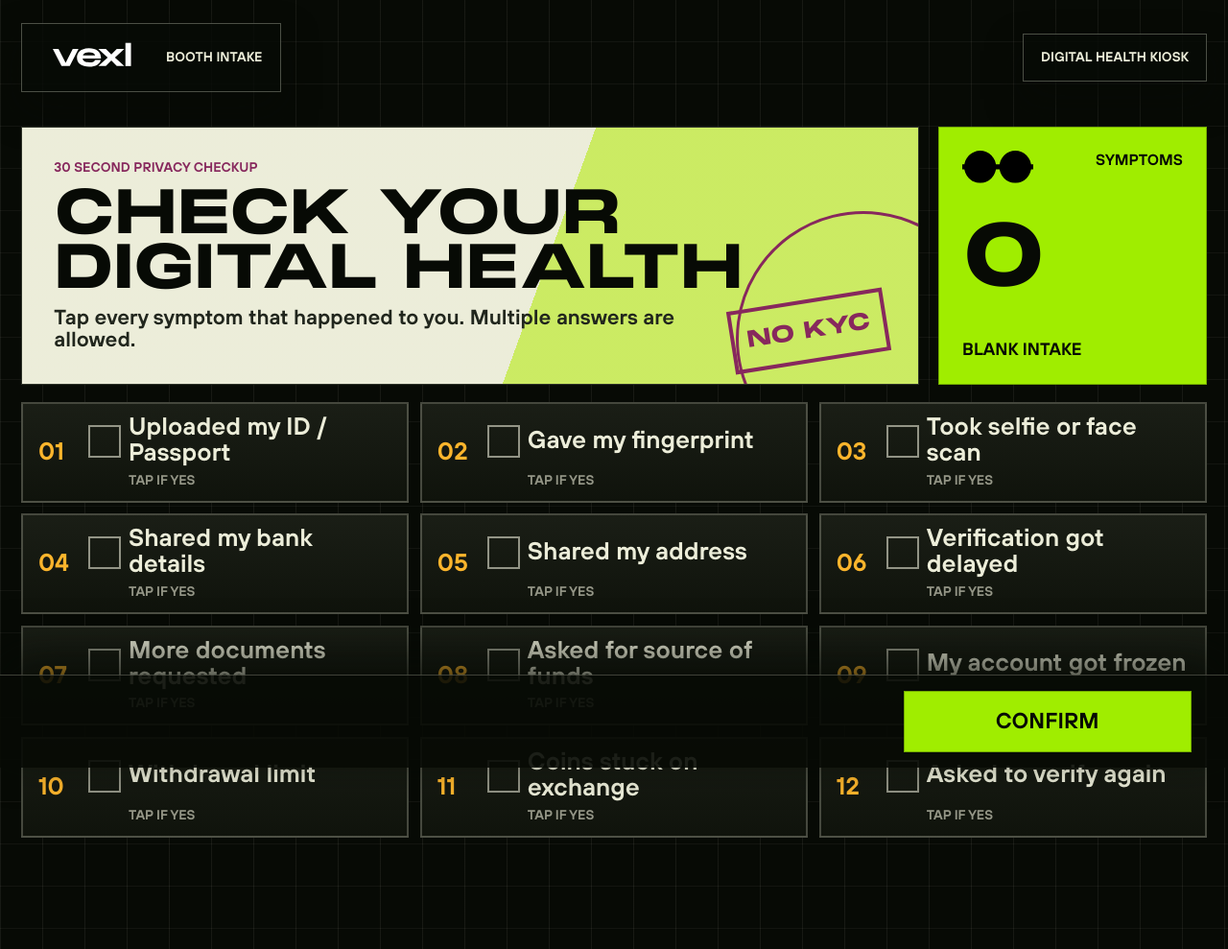
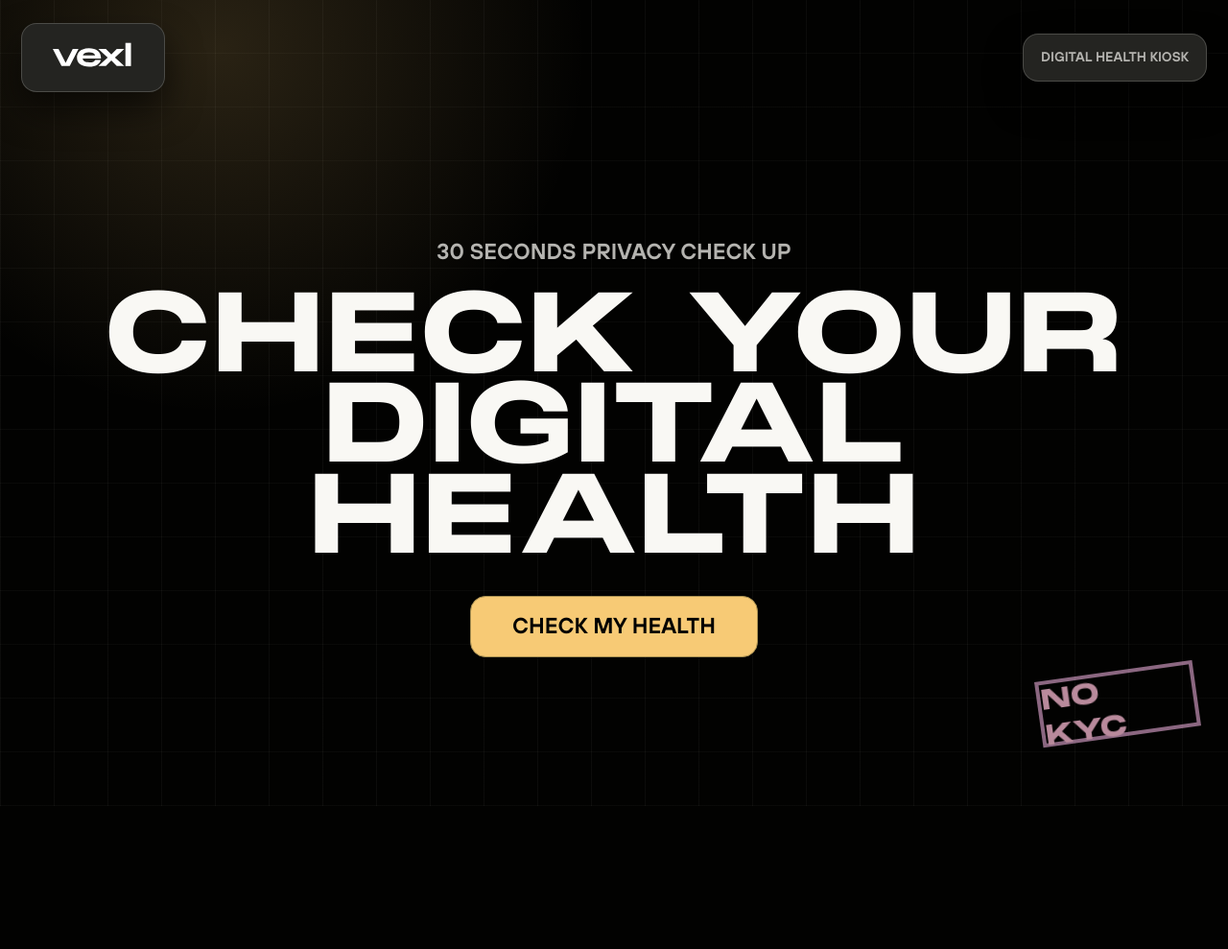
Before and after one commit to vexl-it/privacy-prescription-plan, a website built with Vite: page index.html in a window 1280 px wide. Shown: the whole page at 96% size. After the commit the page ends 840 px from the top, so only its background shows below. Built offline with nearby package versions, Linux system fonts and the light colour scheme.

Commit message:
Update kiosk screen flow

```diff
--- a/public/config/questions.json
+++ b/public/config/questions.json
@@ -1,5 +1,5 @@
 {
-  "eyebrow": "30 second privacy checkup",
+  "eyebrow": "30 seconds privacy check up",
   "title": "Check your Digital Health",
   "subtitle": "Tap every symptom that happened to you. Multiple answers are allowed.",
   "confirmLabel": "Confirm",
--- a/src/main.js
+++ b/src/main.js
@@ -49,7 +49,7 @@ function getSelectedQuestions() {
 }
 
 function goTo(screen) {
-  window.location.hash = screen === 'results' ? '#results' : '#intake';
+  window.location.hash = screen === 'results' ? '#results' : screen === 'intake' ? '#intake' : '';
   state.adviceVisible = false;
   render();
   requestAnimationFrame(() => window.scrollTo({ top: 0, left: 0, behavior: 'instant' }));
@@ -60,13 +60,32 @@ function renderHeader() {
     <header class="topbar">
       <div class="brand-lockup">
         <img class="logo" src="/assets/logos/vexl-logo-white.svg" alt="Vexl" />
-        <span>Booth intake</span>
       </div>
       <div class="clinic-pill" aria-label="Clinic name">
         ${state.config.diagnosticConfig.clinicName}
       </div>
     </header>
   `;
+}
+
+function renderStart() {
+  const { questionConfig } = state.config;
+
+  app.innerHTML = `
+    <main class="shell start-shell">
+      ${renderHeader()}
+      <section class="start-screen">
+        <div class="start-copy">
+          <p class="eyebrow">${questionConfig.eyebrow}</p>
+          <h1>Check your Digital Health</h1>
+          <button class="primary-button start-button" data-action="start">Check my health</button>
+        </div>
+        <div class="no-kyc-stamp" aria-hidden="true">NO KYC</div>
+      </section>
+    </main>
+  `;
+
+  app.querySelector('[data-action="start"]').addEventListener('click', () => goTo('intake'));
 }
 
 function renderIntake() {
@@ -78,9 +97,7 @@ function renderIntake() {
       ${renderHeader()}
       <section class="hero-grid">
         <div class="intro">
-          <p class="eyebrow">${questionConfig.eyebrow}</p>
-          <div class="screen-title">${questionConfig.title}</div>
-          <p class="subtitle">${questionConfig.subtitle}</p>
+          <h1 class="screen-title">Tap every symptom <span>Multiple answers are allowed.</span></h1>
         </div>
         <aside class="status-card">
           <div class="status-card-top">
@@ -162,10 +179,11 @@ function renderResults() {
           ${
             state.adviceVisible
               ? `
-                <h2>${diagnosticConfig.activationText}</h2>
+                <h2>Scan Vexl</h2>
+                <p class="activation-copy">${diagnosticConfig.activationText}</p>
                 <div class="qr-block">
                   <img src="/assets/images/vexl-download-qr.webp" alt="Vexl download QR code" />
-                  <span>Scan Vexl</span>
+                  <span>Download app</span>
                 </div>
               `
               : `
@@ -189,7 +207,7 @@ function renderResults() {
 
   app.querySelector('[data-action="reset"]').addEventListener('click', () => {
     state.selected.clear();
-    goTo('intake');
+    goTo('start');
   });
 
   app.querySelector('[data-action="advice"]')?.addEventListener('click', () => {
@@ -203,8 +221,10 @@ function render() {
 
   if (window.location.hash === '#results') {
     renderResults();
+  } else if (window.location.hash === '#intake') {
+    renderIntake();
   } else {
-    renderIntake();
+    renderStart();
   }
 }
 
--- a/src/styles.css
+++ b/src/styles.css
@@ -39,19 +39,23 @@
 }
 
 :root {
-  --ink: oklch(14% 0.015 130);
-  --ink-soft: oklch(26% 0.018 130);
-  --paper: oklch(94% 0.026 109);
-  --paper-warm: oklch(89% 0.045 88);
-  --paper-quiet: oklch(82% 0.04 100);
-  --acid: oklch(86% 0.25 128);
-  --acid-dark: oklch(38% 0.13 132);
-  --pink: oklch(75% 0.18 350);
-  --pink-dark: oklch(44% 0.14 350);
-  --amber: oklch(82% 0.16 78);
-  --mint: oklch(82% 0.11 160);
-  --line: oklch(31% 0.02 130);
-  --paper-line: oklch(72% 0.045 100);
+  --ink: oklch(8% 0.006 110);
+  --ink-soft: oklch(22% 0.006 110);
+  --panel: oklch(26% 0.006 110);
+  --panel-raised: oklch(32% 0.006 110);
+  --paper: oklch(98% 0.006 96);
+  --paper-card: oklch(93% 0.008 96);
+  --paper-soft: oklch(77% 0.006 96);
+  --paper-quiet: oklch(54% 0.006 96);
+  --acid: oklch(86% 0.115 82);
+  --acid-dark: oklch(37% 0.055 82);
+  --pink: oklch(85% 0.095 338);
+  --pink-dark: oklch(47% 0.055 338);
+  --amber: oklch(86% 0.115 82);
+  --mint: oklch(84% 0.075 151);
+  --mint-dark: oklch(42% 0.04 151);
+  --line: oklch(38% 0.006 110);
+  --paper-line: oklch(45% 0.006 110);
   color: var(--paper);
   background: var(--ink);
   font-family: 'TT Satoshi', system-ui, sans-serif;
@@ -75,10 +79,11 @@ body {
   margin: 0;
   overflow-x: hidden;
   background:
-    linear-gradient(90deg, color-mix(in oklch, var(--paper) 7%, transparent) 1px, transparent 1px),
-    linear-gradient(0deg, color-mix(in oklch, var(--paper) 5%, transparent) 1px, transparent 1px),
+    radial-gradient(circle at 18% 6%, color-mix(in oklch, var(--acid) 16%, transparent), transparent 29%),
+    linear-gradient(90deg, color-mix(in oklch, var(--paper) 4%, transparent) 1px, transparent 1px),
+    linear-gradient(0deg, color-mix(in oklch, var(--paper) 3%, transparent) 1px, transparent 1px),
     var(--ink);
-  background-size: 44px 44px;
+  background-size: auto, 56px 56px, 56px 56px, auto;
 }
 
 body::before {
@@ -86,12 +91,12 @@ body::before {
   inset: 0;
   z-index: -2;
   background:
-    linear-gradient(90deg, color-mix(in oklch, var(--acid) 19%, transparent), transparent 46%),
+    linear-gradient(90deg, color-mix(in oklch, var(--acid) 16%, transparent), transparent 48%),
     image-set(url('/assets/images/web-pattern.webp') 1x);
   background-size: auto, 620px auto;
   background-position: left center, right -110px top -80px;
   background-repeat: no-repeat, repeat;
-  opacity: 0.34;
+  opacity: 0.28;
   content: '';
 }
 
@@ -101,7 +106,7 @@ body::after {
   z-index: -1;
   pointer-events: none;
   background:
-    repeating-linear-gradient(174deg, transparent 0 34px, color-mix(in oklch, var(--pink) 11%, transparent) 34px 35px),
+    repeating-linear-gradient(174deg, transparent 0 34px, color-mix(in oklch, var(--pink) 7%, transparent) 34px 35px),
     linear-gradient(180deg, transparent 0%, color-mix(in oklch, var(--ink) 72%, transparent) 76%);
   content: '';
 }
@@ -118,7 +123,7 @@ button {
 
 button:focus-visible,
 input:focus-visible + .checkmark {
-  outline: 4px solid var(--pink);
+  outline: 4px solid var(--acid);
   outline-offset: 5px;
 }
 
@@ -142,18 +147,17 @@ input:focus-visible + .checkmark {
   display: inline-flex;
   align-items: center;
   min-height: 50px;
-  border: 1px solid color-mix(in oklch, var(--paper) 30%, transparent);
-  background: color-mix(in oklch, var(--ink) 82%, transparent);
+  border: 1px solid color-mix(in oklch, var(--paper) 18%, transparent);
+  border-radius: 16px;
+  background: var(--panel);
   color: var(--paper);
-  box-shadow: 0 18px 36px color-mix(in oklch, var(--ink) 70%, transparent);
+  box-shadow: 0 18px 36px color-mix(in oklch, var(--ink) 56%, transparent);
 }
 
 .brand-lockup {
-  gap: 18px;
-  padding: 8px 18px 8px 14px;
+  padding: 8px 16px 8px 14px;
 }
 
-.brand-lockup span,
 .clinic-pill,
 .eyebrow,
 .panel-label,
@@ -164,7 +168,7 @@ input:focus-visible + .checkmark {
 .score-panel span,
 .qr-block span {
   font-size: 14px;
-  font-weight: 800;
+  font-weight: 600;
   letter-spacing: 0;
   text-transform: uppercase;
 }
@@ -177,12 +181,73 @@ input:focus-visible + .checkmark {
 .clinic-pill {
   justify-content: center;
   padding: 11px 18px;
+  background: var(--panel);
+  color: var(--paper-soft);
   text-align: center;
+}
+
+.start-shell {
+  display: grid;
+  grid-template-rows: auto 1fr;
+  padding-bottom: clamp(24px, 3vw, 44px);
+}
+
+.start-screen {
+  position: relative;
+  display: grid;
+  min-height: calc(100vh - 130px);
+  place-items: center;
+}
+
+.start-copy {
+  display: grid;
+  justify-items: center;
+  gap: clamp(18px, 2.4vw, 30px);
+  text-align: center;
+}
+
+.start-copy .eyebrow {
+  margin: 0;
+  color: var(--paper-soft);
+  font-size: clamp(19px, 1.8vw, 28px);
+}
+
+.start-copy h1 {
+  max-width: 10.5ch;
+  margin: 0;
+  color: var(--paper);
+  font-family: 'PP Monument', Impact, sans-serif;
+  font-size: clamp(74px, 9vw, 132px);
+  font-weight: 700;
+  letter-spacing: 0;
+  line-height: 0.82;
+  text-transform: uppercase;
+}
+
+.start-button {
+  min-width: min(100%, 340px);
+}
+
+.no-kyc-stamp {
+  position: fixed;
+  right: clamp(10px, 2.5vw, 34px);
+  bottom: clamp(22px, 2.5vw, 38px);
+  display: grid;
+  width: clamp(130px, 13vw, 188px);
+  height: clamp(56px, 5.4vw, 76px);
+  place-items: center;
+  border: 4px solid color-mix(in oklch, var(--pink) 78%, transparent);
+  color: color-mix(in oklch, var(--pink) 86%, var(--paper));
+  font-family: 'PP Monument', Impact, sans-serif;
+  font-size: clamp(22px, 2.3vw, 34px);
+  font-weight: 700;
+  opacity: 0.72;
+  transform: rotate(-8deg);
 }
 
 .hero-grid {
   display: grid;
-  grid-template-columns: minmax(0, 1fr) minmax(220px, 280px);
+  grid-template-columns: minmax(0, 1fr) minmax(220px, 270px);
   gap: clamp(12px, 1.6vw, 20px);
   align-items: stretch;
   margin-bottom: clamp(12px, 1.6vw, 18px);
@@ -191,47 +256,18 @@ input:focus-visible + .checkmark {
 .intro {
   position: relative;
   overflow: hidden;
-  min-height: clamp(178px, 20vh, 232px);
+  min-height: clamp(156px, 18vh, 206px);
   padding: clamp(20px, 2.6vw, 34px);
-  border: 1px solid var(--line);
-  background:
-    linear-gradient(110deg, var(--paper) 0%, var(--paper) 58%, color-mix(in oklch, var(--acid) 62%, var(--paper)) 58% 100%);
-  color: var(--ink);
-}
-
-.intro::before {
-  position: absolute;
-  right: -76px;
-  bottom: -86px;
-  width: 260px;
-  height: 260px;
-  border: 3px solid var(--pink-dark);
-  border-radius: 50%;
-  transform: rotate(-14deg);
-  content: '';
-}
-
-.intro::after {
-  position: absolute;
-  right: 32px;
-  bottom: 22px;
-  width: 156px;
-  height: 58px;
-  border: 4px solid var(--pink-dark);
-  color: var(--pink-dark);
-  transform: rotate(-9deg);
-  content: 'NO KYC';
-  display: grid;
-  place-items: center;
-  font-family: 'PP Monument', Impact, sans-serif;
-  font-size: 24px;
-  font-weight: 700;
+  border: 1px solid color-mix(in oklch, var(--paper) 16%, transparent);
+  border-radius: 24px;
+  background: color-mix(in oklch, var(--panel) 82%, transparent);
+  color: var(--paper);
 }
 
 .eyebrow,
 .panel-label {
   margin: 0 0 13px;
-  color: var(--pink-dark);
+  color: var(--acid);
 }
 
 h2,
@@ -253,13 +289,25 @@ h2,
 .screen-title {
   position: relative;
   z-index: 1;
-  max-width: 880px;
-  margin-bottom: 10px;
-  color: var(--ink);
-  font-size: clamp(44px, 5vw, 74px);
+  max-width: 11ch;
+  margin: 0;
+  color: var(--paper);
+  font-size: clamp(54px, 5.7vw, 86px);
   font-weight: 700;
-  line-height: 0.88;
+  line-height: 0.84;
   text-transform: uppercase;
+}
+
+.screen-title span {
+  display: block;
+  max-width: 18ch;
+  margin-top: 12px;
+  color: var(--paper-soft);
+  font-family: 'TT Satoshi', system-ui, sans-serif;
+  font-size: clamp(24px, 2.2vw, 34px);
+  font-weight: 700;
+  line-height: 1;
+  text-transform: none;
 }
 
 .subtitle {
@@ -267,7 +315,7 @@ h2,
   z-index: 1;
   max-width: 690px;
   margin-bottom: 0;
-  color: var(--ink-soft);
+  color: var(--paper-soft);
   font-size: clamp(19px, 1.7vw, 27px);
   font-weight: 600;
   line-height: 1.08;
@@ -277,12 +325,13 @@ h2,
   display: flex;
   flex-direction: column;
   justify-content: space-between;
-  min-height: clamp(178px, 20vh, 232px);
+  min-height: clamp(156px, 18vh, 206px);
   margin: 0;
   padding: 24px;
-  border: 1px solid color-mix(in oklch, var(--ink) 25%, var(--acid));
-  background: var(--acid);
-  color: var(--ink);
+  border: 1px solid color-mix(in oklch, var(--paper) 13%, transparent);
+  border-radius: 24px;
+  background: color-mix(in oklch, var(--paper) 12%, var(--panel));
+  color: var(--paper);
 }
 
 .status-card-top {
@@ -299,7 +348,7 @@ h2,
 .status-card p,
 .status-card small {
   margin: 0;
-  font-weight: 800;
+  font-weight: 700;
   text-transform: uppercase;
 }
 
@@ -332,10 +381,10 @@ h2,
   align-items: center;
   min-height: clamp(78px, 8.7vh, 94px);
   padding: 12px 16px;
-  border: 2px solid color-mix(in oklch, var(--paper) 24%, transparent);
-  background:
-    linear-gradient(180deg, color-mix(in oklch, var(--paper) 11%, var(--ink)), color-mix(in oklch, var(--paper) 5%, var(--ink)));
-  color: var(--paper);
+  border: 2px solid color-mix(in oklch, var(--ink) 8%, var(--paper-card));
+  border-radius: 18px;
+  background: var(--paper-card);
+  color: var(--ink);
   transition: transform 180ms cubic-bezier(0.22, 1, 0.36, 1), border-color 180ms cubic-bezier(0.22, 1, 0.36, 1), background 180ms cubic-bezier(0.22, 1, 0.36, 1);
 }
 
@@ -355,7 +404,8 @@ h2,
   width: 34px;
   height: 34px;
   place-items: center;
-  border: 2px solid color-mix(in oklch, var(--paper) 58%, transparent);
+  border: 2px solid color-mix(in oklch, var(--ink) 26%, transparent);
+  border-radius: 10px;
   color: var(--ink);
   font-size: 22px;
   font-weight: 900;
@@ -365,7 +415,7 @@ h2,
   grid-column: 1;
   grid-row: 1 / -1;
   justify-self: start;
-  color: var(--amber);
+  color: var(--pink-dark);
   font-size: clamp(18px, 2vw, 27px);
 }
 
@@ -373,7 +423,7 @@ h2,
   grid-column: 3;
   align-self: center;
   margin: 0;
-  color: var(--paper);
+  color: var(--ink);
   font-size: clamp(20px, 2vw, 28px);
   font-weight: 700;
   line-height: 1.05;
@@ -383,13 +433,12 @@ h2,
   grid-column: 3;
   align-self: start;
   margin-top: 5px;
-  color: color-mix(in oklch, var(--paper) 60%, transparent);
+  color: var(--ink-soft);
 }
 
 .question-card.is-selected {
-  border-color: var(--acid);
-  background:
-    linear-gradient(180deg, color-mix(in oklch, var(--acid) 24%, var(--ink)), color-mix(in oklch, var(--pink) 12%, var(--ink)));
+  border-color: color-mix(in oklch, var(--pink) 74%, var(--ink));
+  background: color-mix(in oklch, var(--pink) 18%, var(--paper-card));
 }
 
 .question-card.is-selected .checkmark {
@@ -399,7 +448,7 @@ h2,
 
 .question-card.is-selected .question-number,
 .question-card.is-selected .question-state {
-  color: var(--acid);
+  color: var(--pink-dark);
 }
 
 .action-bar {
@@ -412,8 +461,8 @@ h2,
   justify-content: flex-end;
   gap: 12px;
   padding: 16px clamp(20px, 3vw, 44px);
-  border-top: 1px solid color-mix(in oklch, var(--paper) 24%, transparent);
-  background: color-mix(in oklch, var(--ink) 91%, transparent);
+  border-top: 1px solid color-mix(in oklch, var(--paper) 14%, transparent);
+  background: color-mix(in oklch, var(--ink) 94%, transparent);
   box-shadow: 0 -18px 52px color-mix(in oklch, var(--ink) 78%, transparent);
 }
 
@@ -423,8 +472,9 @@ h2,
   min-height: 64px;
   padding: 16px 28px;
   border: 1px solid color-mix(in oklch, var(--ink) 25%, var(--acid));
+  border-radius: 16px;
   font-size: clamp(19px, 1.8vw, 24px);
-  font-weight: 900;
+  font-weight: 700;
   text-transform: uppercase;
   transition: transform 180ms cubic-bezier(0.22, 1, 0.36, 1), background 180ms cubic-bezier(0.22, 1, 0.36, 1);
 }
@@ -435,9 +485,9 @@ h2,
 }
 
 .secondary-button {
-  border-color: color-mix(in oklch, var(--paper) 26%, transparent);
-  background: var(--paper);
-  color: var(--ink);
+  border-color: color-mix(in oklch, var(--paper) 18%, transparent);
+  background: var(--panel-raised);
+  color: var(--paper);
 }
 
 .primary-button:active,
@@ -456,9 +506,10 @@ h2,
 .diagnosis-card,
 .clinic-note,
 .activation {
-  border: 1px solid var(--paper-line);
-  color: var(--ink);
-  box-shadow: 10px 10px 0 var(--acid), 19px 19px 0 color-mix(in oklch, var(--pink) 72%, var(--ink));
+  border: 1px solid color-mix(in oklch, var(--paper) 15%, transparent);
+  border-radius: 24px;
+  color: var(--paper);
+  box-shadow: none;
 }
 
 .diagnosis-card {
@@ -467,8 +518,8 @@ h2,
   min-height: min(58vh, 570px);
   padding: clamp(34px, 5vw, 74px);
   background:
-    repeating-linear-gradient(0deg, transparent 0 31px, color-mix(in oklch, var(--paper-line) 35%, transparent) 31px 32px),
-    var(--paper);
+    repeating-linear-gradient(0deg, transparent 0 31px, color-mix(in oklch, var(--paper) 5%, transparent) 31px 32px),
+    var(--panel);
 }
 
 .diagnosis-card::after {
@@ -479,9 +530,9 @@ h2,
   width: clamp(96px, 11vw, 150px);
   height: clamp(96px, 11vw, 150px);
   place-items: center;
-  border: 7px solid var(--pink-dark);
+  border: 7px solid var(--pink);
   border-radius: 50%;
-  color: var(--pink-dark);
+  color: var(--pink);
   content: 'Rx';
   font-family: 'PP Monument', Impact, sans-serif;
   font-size: clamp(34px, 4vw, 52px);
@@ -491,7 +542,7 @@ h2,
 
 .diagnosis-opener {
   margin: 0 0 12px;
-  color: var(--pink-dark);
+  color: var(--pink);
   font-size: clamp(28px, 3.2vw, 48px);
   font-weight: 900;
   line-height: 1;
@@ -500,7 +551,7 @@ h2,
 .diagnosis-card h1 {
   max-width: 100%;
   margin: 0;
-  color: var(--ink);
+  color: var(--paper);
   font-family: 'PP Monument', Impact, sans-serif;
   font-size: clamp(52px, 5.6vw, 92px);
   font-weight: 700;
@@ -520,6 +571,8 @@ h2,
   align-items: center;
   min-height: 38px;
   padding: 8px 12px;
+  border: 1px solid color-mix(in oklch, var(--paper) 13%, transparent);
+  border-radius: 999px;
   background: var(--ink);
   color: var(--paper);
   font-size: 15px;
@@ -530,13 +583,18 @@ h2,
 .clinic-note {
   align-self: start;
   padding: clamp(22px, 2.5vw, 32px);
-  background: var(--amber);
+  background: color-mix(in oklch, var(--paper) 88%, var(--mint));
+  color: var(--ink);
+}
+
+.clinic-note .panel-label {
+  color: var(--ink);
 }
 
 .clinic-note.has-advice {
   display: grid;
-  gap: 18px;
-  background: color-mix(in oklch, var(--pink) 78%, var(--paper));
+  gap: 14px;
+  background: var(--pink);
 }
 
 .clinic-note.has-advice h2 {
@@ -544,14 +602,23 @@ h2,
   margin: 0;
   color: var(--ink);
   font-family: 'PP Monument', Impact, sans-serif;
-  font-size: clamp(32px, 2.9vw, 48px);
-  line-height: 0.9;
+  font-size: clamp(42px, 3.7vw, 60px);
+  line-height: 0.88;
   text-transform: uppercase;
-  overflow-wrap: anywhere;
+}
+
+.activation-copy {
+  max-width: 18ch;
+  margin: 0;
+  color: var(--pink-dark);
+  font-size: clamp(18px, 1.5vw, 22px);
+  font-weight: 700;
+  line-height: 1.08;
 }
 
 .clinic-note.has-advice .qr-block {
-  width: 176px;
+  width: min(100%, 196px);
+  margin-top: 6px;
 }
 
 .clinic-note p:last-child,
@@ -565,7 +632,7 @@ h2,
 .category-line {
   margin: 20px 0 0;
   padding-top: 18px;
-  border-top: 1px solid color-mix(in oklch, var(--ink) 28%, transparent);
+  border-top: 1px solid color-mix(in oklch, var(--ink) 22%, transparent);
 }
 
 .rx-top {
@@ -595,7 +662,7 @@ h2,
 .result-summary {
   max-width: 780px;
   margin: 20px 0 0;
-  color: var(--ink-soft);
+  color: var(--paper-soft);
   font-size: clamp(22px, 2.2vw, 32px);
   font-weight: 600;
   line-height: 1.12;
@@ -764,16 +831,19 @@ h2,
 
 .qr-block {
   display: grid;
-  gap: 10px;
+  gap: 8px;
   width: 178px;
-  padding: 14px;
-  background: var(--paper);
+  padding: 12px;
+  border: 1px solid color-mix(in oklch, var(--ink) 18%, transparent);
+  border-radius: 16px;
+  background: var(--acid);
   color: var(--ink);
   text-align: center;
 }
 
 .qr-block img {
   width: 100%;
+  border-radius: 8px;
 }
 
 .activation {
@@ -877,7 +947,7 @@ h2,
   }
 
   .intro {
-    min-height: 378px;
+    min-height: 210px;
     padding: 24px;
   }
 
@@ -896,8 +966,36 @@ h2,
 
   .screen-title {
     max-width: 100%;
-    font-size: clamp(54px, 16vw, 66px);
-    overflow-wrap: anywhere;
+    font-size: clamp(38px, 11vw, 44px);
+    overflow-wrap: normal;
+    word-break: normal;
+  }
+
+  .screen-title span {
+    font-size: clamp(20px, 6vw, 26px);
+  }
+
+  .start-screen {
+    min-height: calc(100vh - 188px);
+    align-items: center;
+  }
+
+  .start-copy h1 {
+    max-width: 100%;
+    font-size: clamp(48px, 16vw, 64px);
+    overflow-wrap: normal;
+  }
+
+  .start-button {
+    min-width: 100%;
+  }
+
+  .no-kyc-stamp {
+    right: 14px;
+    bottom: 18px;
+    width: 132px;
+    height: 52px;
+    font-size: 22px;
   }
 
   .rx-top .screen-title {
```
Also changed, not shown: index.html (+1 -1 lines), 1 other file.
